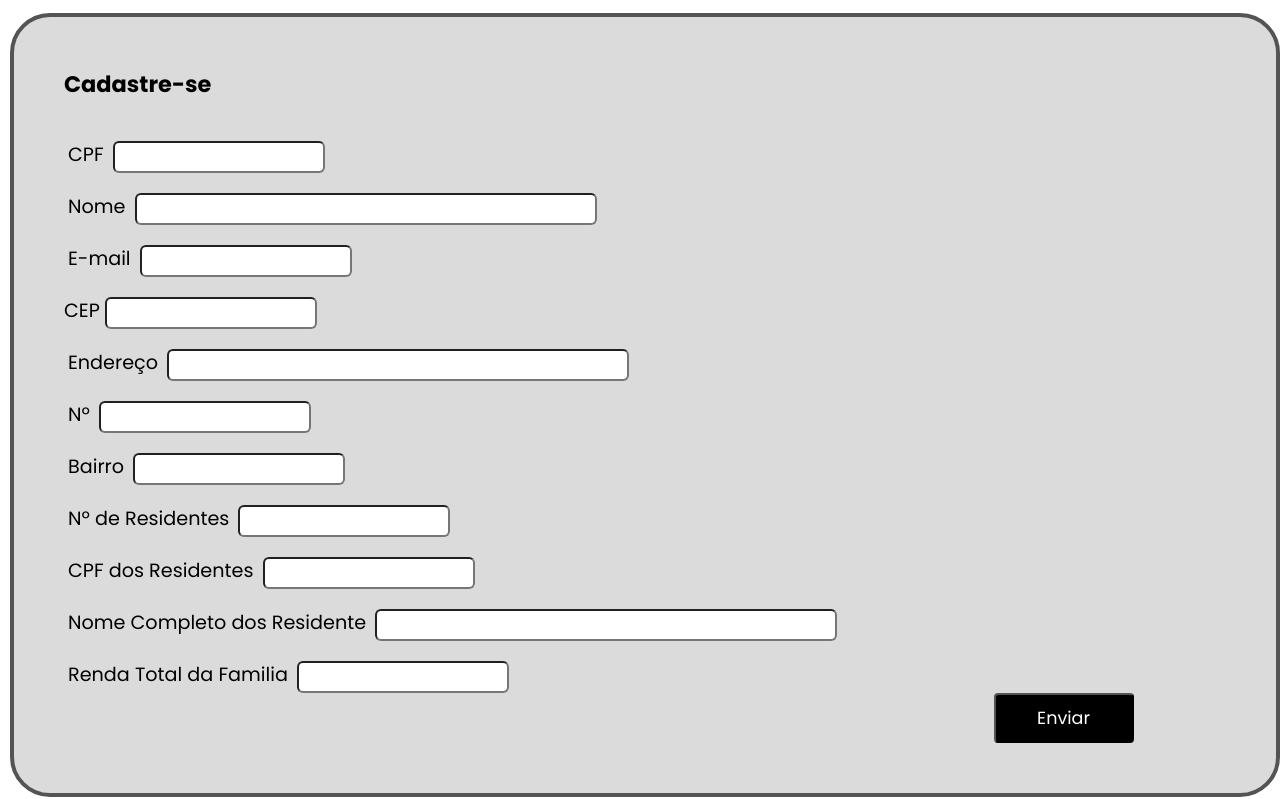
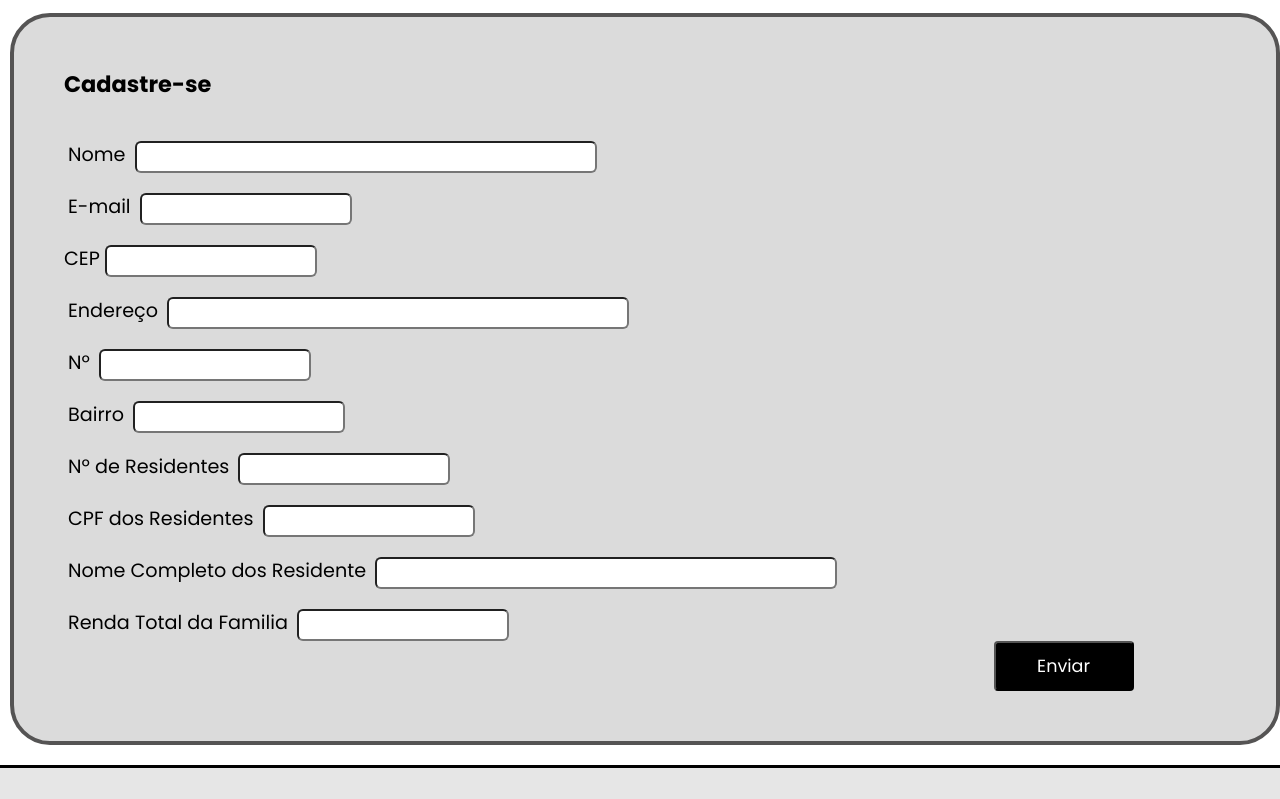
Before and after one commit to valeriabarci/solaris, a plain HTML site: page Solaris/index.html in a window 1280 px wide. Shown: the part 1280-2079 px from the top of the page. Drawn offline with nearby package versions, Linux system fonts and the light colour scheme.

Commit message:
Modificação no form

```diff
--- a/Solaris/index.html
+++ b/Solaris/index.html
@@ -72,8 +72,6 @@
         <div id="anchor">
         <article id="Desc3">
             <h3 id="adjust">Cadastre-se</h3>
-                <label for="cpf" id="Form1">CPF </label><input type="text" class="form-control" onkeypress="$(this).mask('000.000.000-00');" id="cpf">
-                <br>
                 <label for="nome" id="Form2">Nome </label><input type="text" name="nome" id="nome">
                 <br>
                 <label for="email" id="Form1">E-mail </label><input type="text" name="email" id="email">
```
